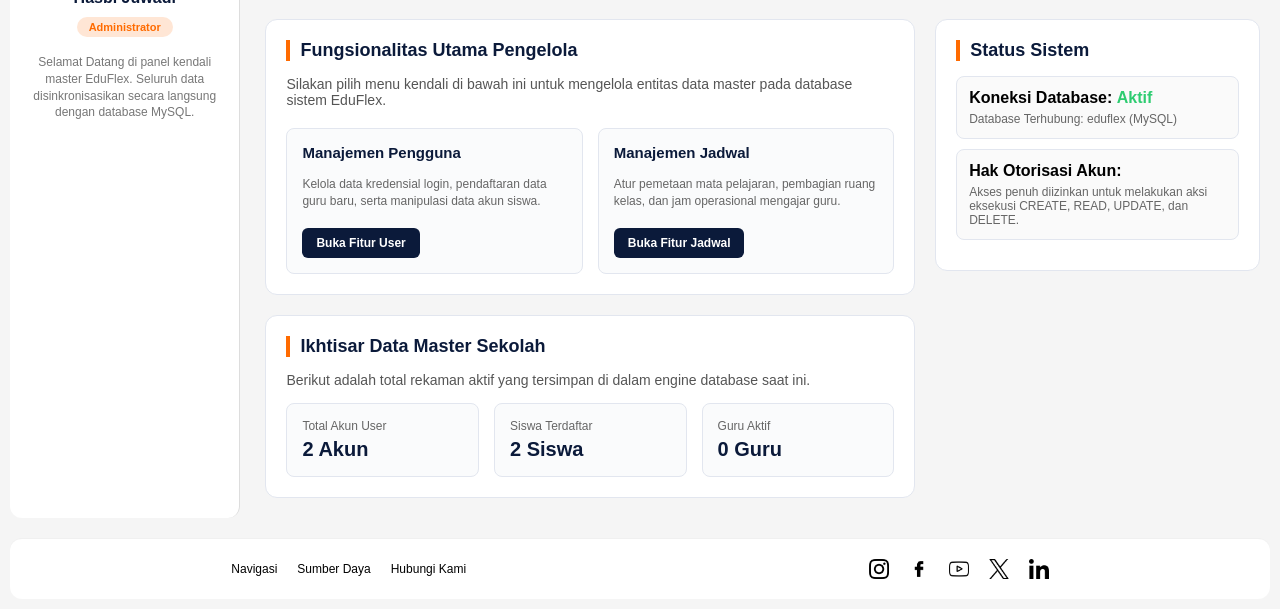
After one commit to HasbiJ/Tubes_Webpro_Tim2, a PHP site: page /dashboard_admin.php in a window 1280 px wide. The commit adds this page. Shown: the part 256-865 px from the top of the page. Run offline with PHP 8.4, Linux system fonts and the light colour scheme; a user stored in the database is signed in; data comes from the database, SQL or seed files in the repository; data that the repository does not hold is empty.

Commit message:
perbaikan

```diff
--- /dev/null
+++ b/dashboard_admin.css
@@ -0,0 +1,326 @@
+/* ==========================================================
+   CSS KHUSUS ADMIN PANEL - EDUFLEX INTEGRATED
+   Aman dipisah agar file teman kelompok tidak terganggu.
+   ========================================================== */
+body {
+  background: #f5f5f5;
+  margin: 0;
+  padding: 0;
+  font-family: sans-serif;
+  overflow-x: hidden;
+}
+
+header {
+  display: flex;
+  width: auto;
+  justify-content: space-between;
+  align-items: center;
+  border-radius: 15px;
+  padding: 12px 18px;
+  background:#ffffff;
+  border-bottom: 1px solid #47474725;
+  position: sticky;
+  top: 0;
+  z-index: 100;
+  margin: 10px;
+}
+
+.brand {
+  display: flex;
+  align-items: center;
+  gap: 10px;
+  font-weight: 600;
+  color: #0b1a3a;
+}
+
+.logo {
+  height: 36px;
+  border-radius: 8px;
+  margin-left: 10px;
+}
+
+.sub {
+  font-size: 12px;
+  color: #666;
+}
+
+nav ul {
+  list-style: none;
+  display: flex;
+  flex-direction: row;
+  gap: 25px;
+  margin: 0;
+  padding: 0;
+}
+
+nav ul li a {
+  text-decoration: none;
+  color: #000000;
+  font-size: 14px;
+  font-weight: 500;
+  transition: color 0.2s;
+}
+
+nav ul li a:hover, nav ul li a.active {
+  color: #ff6b00;
+}
+
+.right-section {
+  display: flex;
+  gap: 16px;
+}
+
+.language {
+  display: flex;
+  align-items: center;
+  gap: 12px;
+}
+
+.logo-bahasa {
+  width: 20px;
+  height: 20px;
+}
+
+.select {
+  border: 1px solid #e2e6ef;
+  border-radius: 8px;
+  padding: 6px 10px;
+  font-size: 14px;
+  background: #fff;
+}
+
+.account {
+  display: flex;
+  align-items: center;
+  gap: 8px;
+  font-size: 13px;
+}
+
+.account a {
+  text-decoration: none;
+  color: #000000;
+}
+
+.avatar {
+  width: 36px;
+  height: 36px;
+  border-radius: 50%;
+  object-fit: cover;
+  border: 2px solid #e2e6ef;
+}
+
+/* CONTAINER LAYOUT */
+.container {
+  display: flex;
+  height: 100%;
+  min-height: calc(100vh - 140px);
+  padding: 10px;
+  gap: 15px;
+}
+
+/* SIDEBAR STYLING */
+.sidebar {
+  width: 240px;
+  background: #ffffff;
+  border-right: 1px solid #dddddd;
+  padding: 20px;
+  border-radius: 12px;
+}
+
+.profile {
+  text-align: center;
+}
+
+.profile img {
+  width: 100px;
+  height: 100px;
+  border-radius: 50%;
+  object-fit: cover;
+  border: 3px solid #ff6b00;
+  margin-bottom: 10px;
+}
+
+.profile h3 {
+  margin: 10px 0 5px 0;
+  font-size: 16px;
+  color: #0b1a3a;
+}
+
+.role-badge {
+  font-size: 11px;
+  background: #ffe6d5;
+  color: #ff6b00;
+  padding: 4px 12px;
+  border-radius: 20px;
+  display: inline-block;
+  font-weight: bold;
+  margin: 5px 0;
+}
+
+.welcome-text {
+  font-size: 12px;
+  color: #777;
+  line-height: 1.4;
+}
+
+.profile a {
+  text-decoration: none;
+  color: #000000;
+}
+
+/* MAIN CONTENT */
+.main {
+  padding: 0 10px;
+  width: 100%;
+}
+
+.welcome {
+  height: 160px;
+  border-radius: 12px;
+  margin-bottom: 20px;
+  display: flex;
+  justify-content: center;
+  align-items: center;
+}
+
+.welcome h2 {
+  color: white;
+  font-size: 26px;
+  margin: 0;
+  text-shadow: 0 2px 4px rgba(0,0,0,0.5);
+}
+
+.content-grid {
+  display: grid;
+  grid-template-columns: 2fr 1fr;
+  gap: 20px;
+  width: 100%;
+}
+
+.card {
+  background: #ffffff;
+  padding: 20px;
+  border-radius: 12px;
+  margin-bottom: 20px;
+  border: 1px solid #e2e6ef;
+}
+
+.card h2 {
+  margin-top: 0;
+  margin-bottom: 15px;
+  font-size: 18px;
+  color: #0b1a3a;
+  border-left: 4px solid #ff6b00;
+  padding-left: 10px;
+}
+
+/* GRID MENU CRUD ACTION */
+.admin-actions-grid {
+  display: grid;
+  grid-template-columns: 1fr 1fr;
+  gap: 15px;
+  margin-top: 15px;
+}
+
+.action-box {
+  background: #fafbfc;
+  padding: 15px;
+  border-radius: 8px;
+  border: 1px solid #e2e6ef;
+}
+
+.action-box h3 {
+  margin-top: 0;
+  font-size: 15px;
+  color: #0b1a3a;
+}
+
+.action-box p {
+  font-size: 12px;
+  color: #666;
+  line-height: 1.4;
+  height: 40px;
+}
+
+.btn-primary {
+  display: inline-block;
+  background: #0b1a3a;
+  color: #fff;
+  text-decoration: none;
+  font-size: 12px;
+  padding: 8px 14px;
+  border-radius: 6px;
+  font-weight: bold;
+  transition: background 0.2s;
+}
+
+.btn-primary:hover {
+  background: #ff6b00;
+}
+
+/* STYLING GRID BARU IKHTISAR DATA MASTER (SUBSTITUSI KEHADIRAN) */
+.stats-overview-grid {
+  display: grid;
+  grid-template-columns: repeat(3, 1fr);
+  gap: 15px;
+  margin-top: 15px;
+}
+
+.stat-item-box {
+  background: #fafbfc;
+  border: 1px solid #e2e6ef;
+  padding: 15px;
+  border-radius: 8px;
+  display: flex;
+  flex-direction: column;
+  gap: 5px;
+}
+
+.stat-title {
+  font-size: 12px;
+  color: #666;
+  font-weight: 500;
+}
+
+.stat-number {
+  font-size: 20px;
+  font-weight: bold;
+  color: #0b1a3a;
+}
+
+.berita-item {
+  background: #fafafa;
+  padding: 12px;
+  border-radius: 8px;
+  margin-bottom: 10px;
+  border: 1px solid #e2e6ef;
+}
+
+/* FOOTER */
+footer {
+  background: #ffffff;
+  padding: 20px;
+  display: flex;
+  justify-content: space-around;
+  align-items: center;
+  width: auto;
+  border-top: 1px solid #47474715;
+  margin: 10px;
+  border-radius: 12px;
+}
+
+.textfooter {
+  display: flex;
+  gap: 20px;
+  font-size: 12px;
+}
+
+.logososmed {
+  display: flex;
+  gap: 20px;
+}
+
+.logososmed img {
+  width: 20px;
+  height: 20px;
+}
--- /dev/null
+++ b/dashboard_admin.php
@@ -0,0 +1,174 @@
+<?php
+session_start();
+include "config/koneksi.php"; // Mengambil koneksi database global
+
+// PROTEKSI HALAMAN: Jika user belum login ATAU role-nya bukan admin, tendang ke login.php
+if (!isset($_SESSION['role']) || $_SESSION['role'] !== 'admin') {
+    header("Location: login.php");
+    exit();
+}
+
+// 1. Ambil data profil admin dari tabel admin (relasi id_user)
+$id_user_login = $_SESSION['id_user'];
+$query_admin = mysqli_query($conn, "SELECT * FROM admin WHERE id_user = '$id_user_login'");
+$data_admin  = mysqli_fetch_assoc($query_admin);
+
+// Jika nama admin di database belum diisi, gunakan nama default session
+$nama_admin = (!empty($data_admin['nama'])) ? $data_admin['nama'] : "Hasbi Juwadi";
+$foto_admin = (!empty($data_admin['foto'])) ? $data_admin['foto'] : "foto profile.jpg";
+
+// 2. Query Hitung Data Dinamis Real-Time dari Mesin Database
+// Hitung jumlah baris pada tabel users
+// QUERY DIUBAH: Menghitung total user selain yang memiliki role 'admin'
+$query_user  = mysqli_query($conn, "SELECT COUNT(*) as total_user FROM users WHERE role != 'admin'");
+$data_user   = mysqli_fetch_assoc($query_user);
+$total_user  = $data_user['total_user'];
+
+// Hitung jumlah baris pada tabel siswa
+$query_siswa = mysqli_query($conn, "SELECT COUNT(*) as total_siswa FROM siswa");
+$data_siswa  = mysqli_fetch_assoc($query_siswa);
+$total_siswa = $data_siswa['total_siswa'];
+
+// Hitung jumlah baris pada tabel guru
+$query_guru  = mysqli_query($conn, "SELECT COUNT(*) as total_guru FROM guru");
+$data_guru   = mysqli_fetch_assoc($query_guru);
+$total_guru  = $data_guru['total_guru'];
+?>
+
+<!DOCTYPE html>
+<html lang="id">
+<head>
+    <meta charset="UTF-8">
+    <meta name="viewport" content="width=device-width, initial-scale=1.0">
+    <title>EduFlex - Admin Panel Dashboard</title>
+    <link rel="stylesheet" href="dashboard_admin.css"> </head>
+<body>
+
+  <header>
+    <div class="brand">
+      <img src="logo project website uid.png" alt="logo" class="logo">
+      <div>
+        <div>EduFlex</div>
+        <div class="sub">Education Flexible</div>
+      </div>
+    </div>
+    <nav>
+        <ul>
+            <li><a href="dashboard_admin.php" class="active">Beranda</a></li>
+            <li><a href="buat_jadwal.php">Buat Jadwal</a></li>
+            <li><a href="buat_user.php">Buat User</a></li>
+        </ul>
+    </nav>
+    <div class="right-section">
+      <div class="language">
+        <img src="language_24dp_000000_FILL0_wght400_GRAD0_opsz24.png" alt="bahasa" class="logo-bahasa">
+        <select class="select">
+          <option>ID</option>
+          <option>ENG</option>
+        </select>
+      </div>
+      <div class="account">
+         <img src="<?= htmlspecialchars($foto_admin); ?>" class="avatar" alt="avatar">
+         <div><?= htmlspecialchars($nama_admin); ?></div>
+         <a href="logout.php" style="margin-left: 10px; color: #c45121; text-decoration: none; font-weight: bold;">[Keluar]</a>
+      </div>
+    </div>
+  </header>
+
+  <div class="container">
+
+    <aside class="sidebar">
+      <div class="profile">
+         <img src="<?= htmlspecialchars($foto_admin); ?>" alt="foto admin">
+         <h3><?= htmlspecialchars($nama_admin); ?></h3>
+         <p class="role-badge">Administrator</p>
+         <p class="welcome-text">Selamat Datang di panel kendali master EduFlex. Seluruh data disinkronisasikan secara langsung dengan database MySQL.</p>
+      </div>
+    </aside>
+
+    <main class="main">
+      <section class="welcome" style="background-image: linear-gradient(135deg, rgba(11,26,58,0.85), rgba(255,107,0,0.6)), url('https://i.pinimg.com/736x/da/cf/5f/dacf5f38f433acfc30499bde1b7f42e0.jpg'); background-size: cover; background-position: center;">
+        <h2>Welcome, <?= htmlspecialchars($nama_admin); ?></h2>
+      </section>
+
+      <div class="content-grid">
+        <div class="left">
+
+          <section class="card">
+              <h2>Fungsionalitas Utama Pengelola</h2>
+              <p style="font-size: 14px; color: #555; margin-bottom: 20px;">Silakan pilih menu kendali di bawah ini untuk mengelola entitas data master pada database sistem EduFlex.</p>
+
+              <div class="admin-actions-grid">
+                  <div class="action-box">
+                      <h3>Manajemen Pengguna</h3>
+                      <p>Kelola data kredensial login, pendaftaran data guru baru, serta manipulasi data akun siswa.</p>
+                      <a href="buat_user.php" class="btn-primary">Buka Fitur User</a>
+                  </div>
+                  <div class="action-box">
+                      <h3>Manajemen Jadwal</h3>
+                      <p>Atur pemetaan mata pelajaran, pembagian ruang kelas, dan jam operasional mengajar guru.</p>
+                      <a href="buat_jadwal.php" class="btn-primary">Buka Fitur Jadwal</a>
+                  </div>
+              </div>
+          </section>
+
+          <section class="card">
+              <h2>Ikhtisar Data Master Sekolah</h2>
+              <p style="font-size: 14px; color: #555; margin-bottom: 15px;">Berikut adalah total rekaman aktif yang tersimpan di dalam engine database saat ini.</p>
+
+              <div class="stats-overview-grid">
+                  <div class="stat-item-box">
+                      <span class="stat-title">Total Akun User</span>
+                      <span class="stat-number"><?= $total_user; ?> Akun</span>
+                  </div>
+                  <div class="stat-item-box">
+                      <span class="stat-title">Siswa Terdaftar</span>
+                      <span class="stat-number"><?= $total_siswa; ?> Siswa</span>
+                  </div>
+                  <div class="stat-item-box">
+                      <span class="stat-title">Guru Aktif</span>
+                      <span class="stat-number"><?= $total_guru; ?> Guru</span>
+                  </div>
+              </div>
+          </section>
+        </div>
+
+        <div class="right">
+          <section class="card">
+              <h2>Status Sistem</h2>
+              <div class="berita-item">
+                  <strong>Koneksi Database:</strong>
+                  <span style="color: #2ecc71; font-weight: bold;"> Aktif</span>
+                  <p style="font-size: 12px; margin: 5px 0 0 0; color: #666;">Database Terhubung: eduflex (MySQL)</p>
+              </div>
+              <div class="berita-item">
+                  <strong>Hak Otorisasi Akun:</strong>
+                  <p style="font-size: 12px; margin: 5px 0 0 0; color: #666;">Akses penuh diizinkan untuk melakukan aksi eksekusi CREATE, READ, UPDATE, dan DELETE.</p>
+              </div>
+          </section>
+        </div>
+      </div>
+    </main>
+  </div>
+
+  <footer>
+    <div class="leftfooter">
+      <div class="textfooter">
+        <div>Navigasi</div>
+        <div>Sumber Daya</div>
+        <div>Hubungi Kami</div>
+      </div>
+    </div>
+    <div class="rightfooter">
+      <div class="logososmed">
+        <img src="instagram.png" alt="ig">
+        <img src="facebook (1).png" alt="fb">
+        <img src="youtube.png" alt="yt">
+        <img src="twitter.png" alt="x">
+        <img src="linkedin.png" alt="linkedin">
+      </div>
+    </div>
+  </footer>
+
+</body>
+</html>
```
Also changed, not shown: login.php (+34 -19 lines), register.css (+42 -2 lines), register.php (+27 -12 lines).
